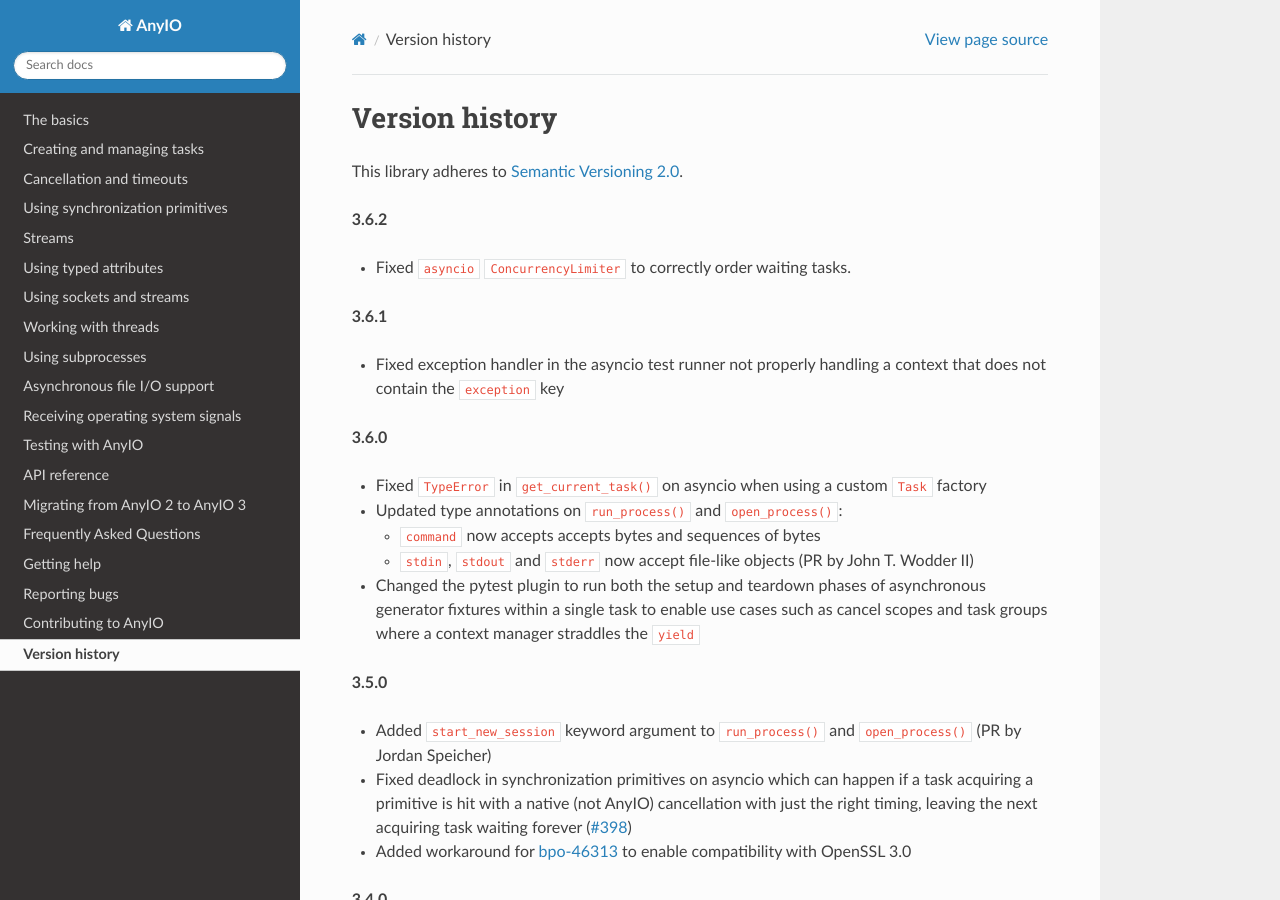
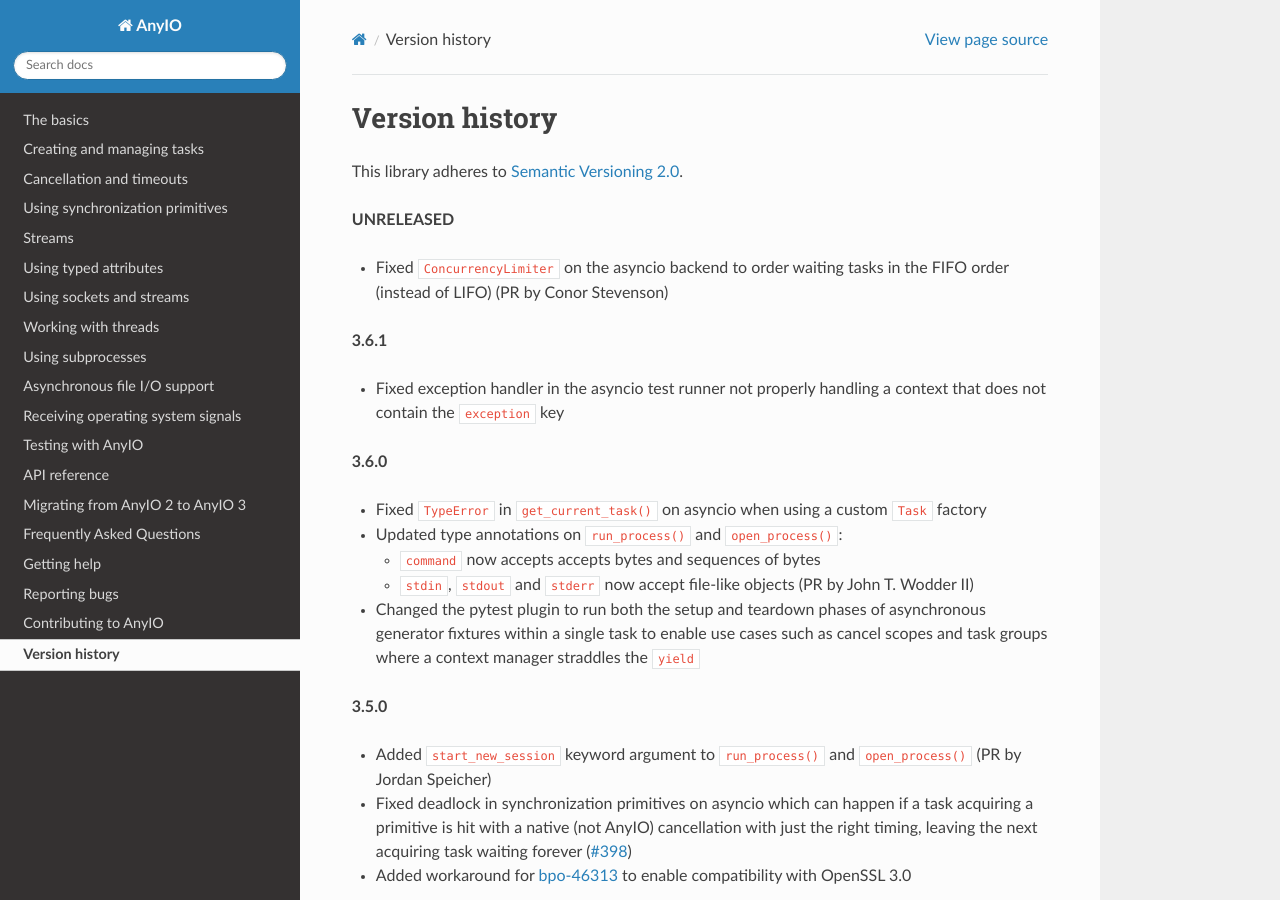
Before and after one commit to agronholm/anyio, a Sphinx documentation site: the page built from docs/versionhistory.rst, in a window 1280 px wide and 900 px high. Built offline with Sphinx 7.4.7 and the Read the Docs theme 2.0.0, drawn with Linux system fonts in a browser that asks for light colours; the version number could not be read and is left out.

Commit message:
Update docs/versionhistory.rst

```diff
--- a/docs/versionhistory.rst
+++ b/docs/versionhistory.rst
@@ -3,9 +3,10 @@ Version history
 
 This library adheres to `Semantic Versioning 2.0 <http://semver.org/>`_.
 
-**3.6.2**
+**UNRELEASED**
 
-- Fixed ``asyncio`` ``ConcurrencyLimiter`` to correctly order waiting tasks.
+- Fixed ``ConcurrencyLimiter`` on the asyncio backend to order waiting tasks in the FIFO
+  order (instead of LIFO) (PR by Conor Stevenson)
 
 **3.6.1**
 
```
